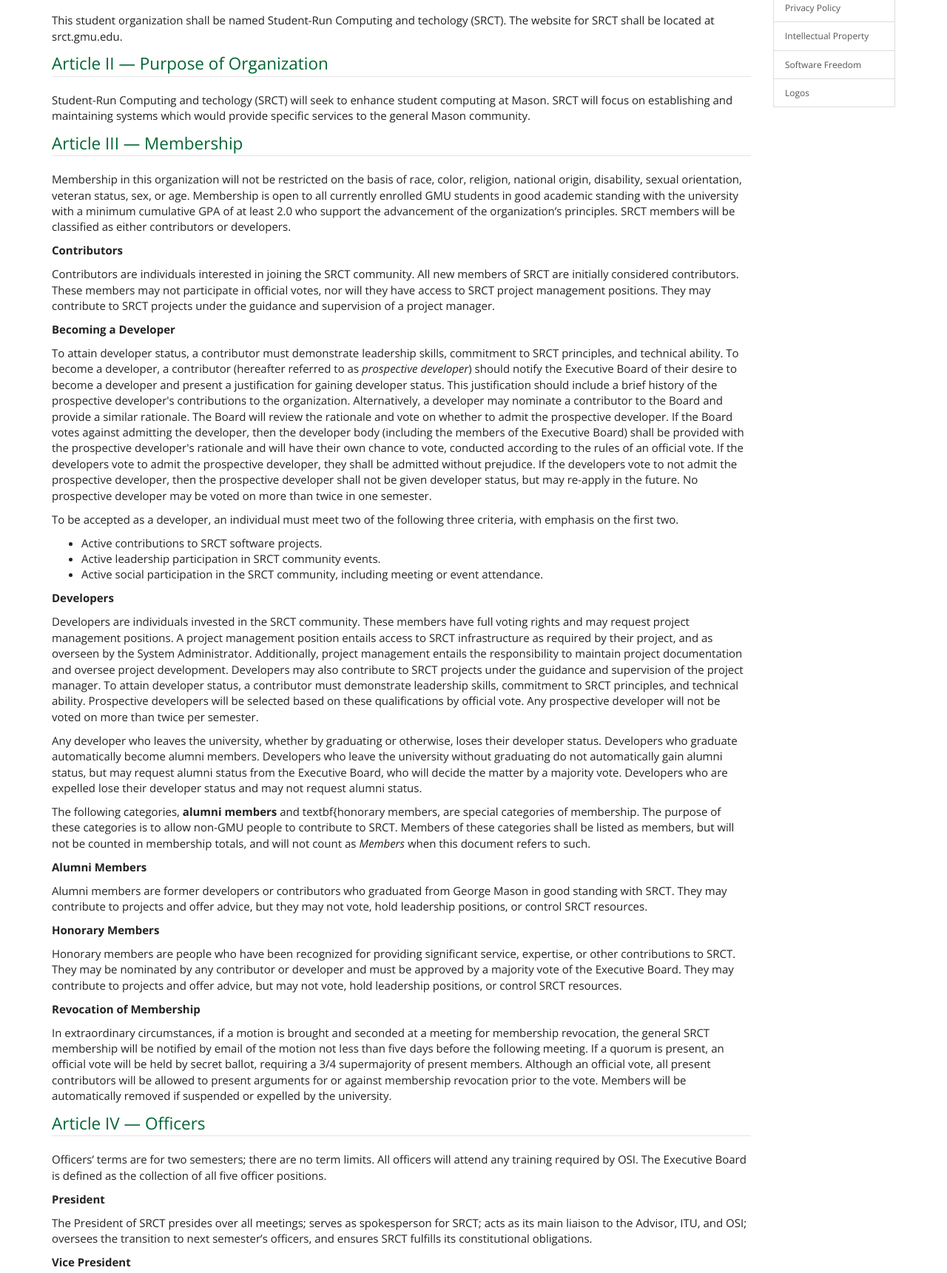
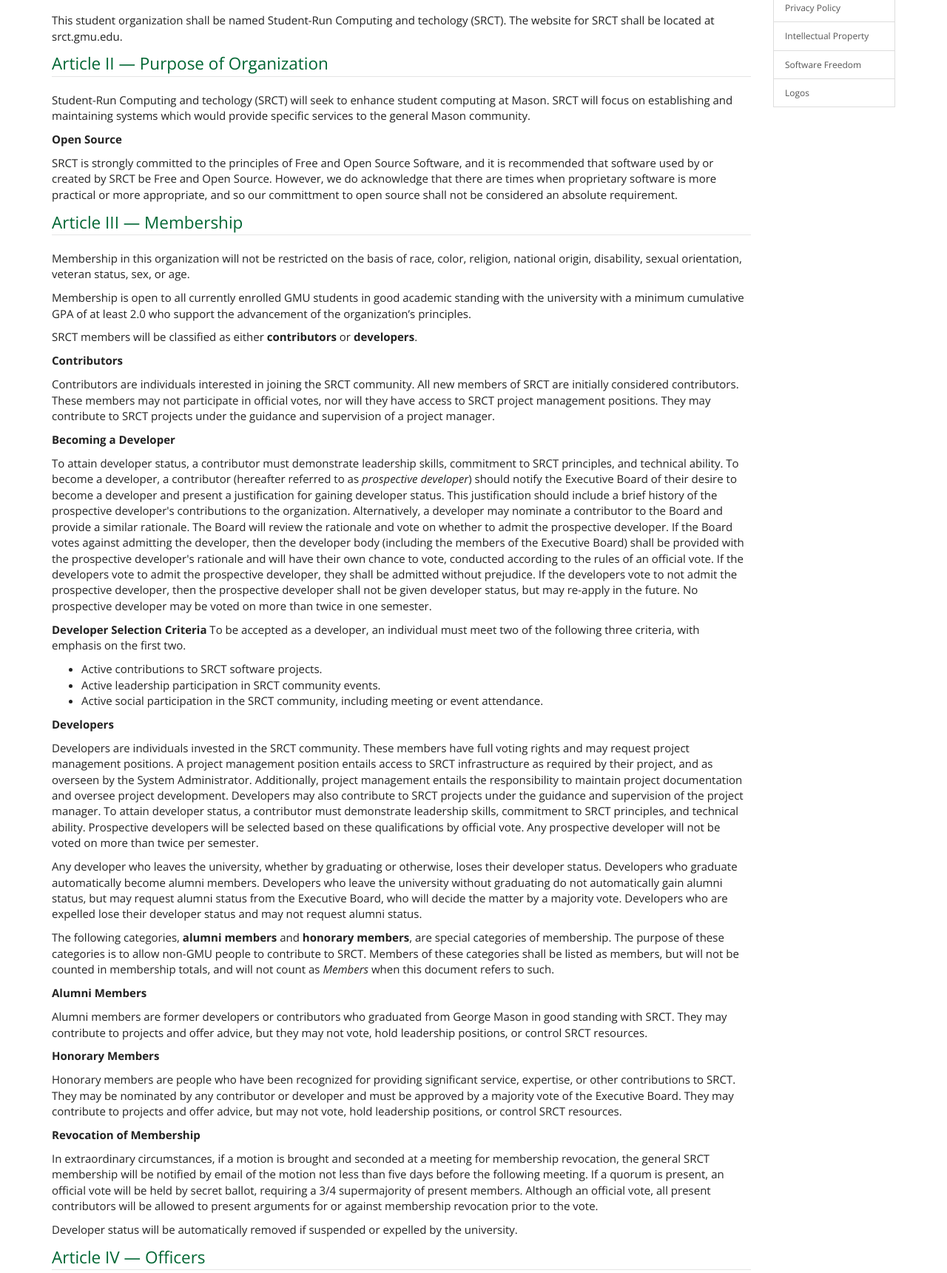
Before and after one commit to srct/srctweb, a Python web app: template srctweb/website/templates/documents/constitution.html in a window 1280 px wide. Shown: the part 210-1931 px from the top of the page at 74% size. Run offline with Jinja, Linux system fonts and the light colour scheme; the template is opened without the code that fills it, so the values that code supplies are empty; some libraries are stand-ins or nearby versions.

Commit message:
added link to constitution from gitlab's ci build artifacts! also noticed some things formatted wrong or missing when comparing side by side with the final rendered pdf

```diff
--- a/srctweb/website/templates/documents/constitution.html
+++ b/srctweb/website/templates/documents/constitution.html
@@ -19,7 +19,7 @@ Constitution
     <p><h4><strong><em>Last updated May 9, 2016</em></strong></h4></p>
     <p><small>review a history of changes on <a href="https://git.gmu.edu/srct/constitution">git.gmu.edu/srct/constitution</a></small></p>
     <p><small>email questions, comments, and suggestions to <em>exec@srct.gmu.edu</em></small></p>
-    <p><small><a href="https://drive.google.com/uc?export=download&id=0BzEh4MeQpxTbb0pDdTc2Q1lpSFE">download PDF</a></small></p>
+    <p><small><a href="https://git.gmu.edu/srct/constitution/builds/1124/artifacts/file/constitution.pdf">download PDF</a></small></p>
     </div>
 
     <legend><a name="ArticleI" href="#ArticleI">Article I — Name of Organization</a></legend>
@@ -30,9 +30,20 @@ Constitution
 
     <p>Student-Run Computing and techology (SRCT) will seek to enhance student computing at Mason. SRCT will focus on establishing and maintaining systems which would provide specific services to the general Mason community.</p>
 
+    <p><strong>Open Source</strong></p>
+
+    <p>SRCT is strongly committed to the principles of Free and Open Source Software, and it is recommended
+that software used by or created by SRCT be Free and Open Source. However, we do acknowledge that
+there are times when proprietary software is more practical or more appropriate, and so our committment
+to open source shall not be considered an absolute requirement.</p>
+
     <legend><a name="ArticleIII" href="#ArticleIII">Article III — Membership</a></legend>
 
-    <p>Membership in this organization will not be restricted on the basis of race, color, religion, national origin, disability, sexual orientation, veteran status, sex, or age. Membership is open to all currently enrolled GMU students in good academic standing with the university with a minimum cumulative GPA of at least 2.0 who support the advancement of the organization’s principles. SRCT members will be classified as either contributors or developers.</p>
+    <p>Membership in this organization will not be restricted on the basis of race, color, religion, national origin, disability, sexual orientation, veteran status, sex, or age.</p>
+
+    <p>Membership is open to all currently enrolled GMU students in good academic standing with the university with a minimum cumulative GPA of at least 2.0 who support the advancement of the organization’s principles.</p>
+
+    <p>SRCT members will be classified as either <strong>contributors</strong> or <strong>developers</strong>.</p>
 
     <p><strong>Contributors</strong></p>
 
@@ -59,7 +70,8 @@ Constitution
        in the future. No prospective developer may be voted on more than twice in
        one semester.</p>
 
-    <p>To be accepted as a developer, an individual must meet two of the
+    <p><strong>Developer Selection Criteria</strong>
+       To be accepted as a developer, an individual must meet two of the
        following three criteria, with emphasis on the first two.</p>
 
     <p><ul>
@@ -82,7 +94,7 @@ Constitution
        alumni status.</p>
 
     <p>The following categories, <strong>alumni members</strong> and
-       </strong>textbf{honorary members</strong>, are special categories of membership. The
+       <strong>honorary members</strong>, are special categories of membership. The
        purpose of these categories is to allow non-GMU people to contribute to
        SRCT. Members of these categories shall be listed as members, but will
        not be counted in membership totals, and will not count as <em>Members</em> when
@@ -105,11 +117,13 @@ Constitution
 
     <p><strong>Revocation of Membership</strong></p>
 
-    <p>In extraordinary circumstances, if a motion is brought and seconded at a meeting for membership revocation, the general SRCT membership will be notified by email of the motion not less than five days before the following meeting. If a quorum is present, an official vote will be held by secret ballot, requiring a 3/4 supermajority of present members. Although an official vote, all present contributors will be allowed to present arguments for or against membership revocation prior to the vote. Members will be automatically removed if suspended or expelled by the university.</p>
+    <p>In extraordinary circumstances, if a motion is brought and seconded at a meeting for membership revocation, the general SRCT membership will be notified by email of the motion not less than five days before the following meeting. If a quorum is present, an official vote will be held by secret ballot, requiring a 3/4 supermajority of present members. Although an official vote, all present contributors will be allowed to present arguments for or against membership revocation prior to the vote.</p>
+
+    <p>Developer status will be automatically removed if suspended or expelled by the university.</p>
 
     <legend><a name="ArticleIV" href="#ArticleIV">Article IV — Officers</a></legend>
 
-    <p>Officers’ terms are for two semesters; there are no term limits. All officers will attend any training required by OSI. The Executive Board is defined as the collection of all five officer positions.</p>
+    <p>Officers’ terms are for two semesters; there are no term limits. All officers will attend any training required by OSI. The <strong>Executive Board</strong> is defined as the collection of all five officer positions.</p>
 
     <p><strong>President</strong></p>
 
@@ -143,15 +157,17 @@ Constitution
 
     <p><strong>Standard Elections</strong></p>
 
-    <p>Elections will be held during the first meeting of March, with the results to come into effect at the start of the following semester. Voting shall be handled in a secret ballot to be counted by the highest ranking member not in contest for any officer position, or if all positions are in contention, then by a quorum of all project managers not directly involved in elections. In the event of a tie, a second round of voting will be held between the top two candidates following the same procedures of the first round. In the event of a further tie, the Advisor will determine the winner.</p>
+    <p>Elections will be held during the first meeting of March, with the results to come into effect at the start of the following semester.</p>
+
+    <p>Voting shall be handled in a secret ballot to be counted by the highest ranking member not in contest for any officer position, or if all positions are in contention, then by a quorum of all project managers not directly involved in elections.</p>
+
+    <p>In the event of a tie, a second round of voting will be held between the top two candidates following the same procedures of the first round. In the event of a further tie, the Advisor will determine the winner.</p>
 
     <p><strong>Special Elections</strong></p>
 
     <p>In event of the resignation of an officer, removal of an officer, or any other situation in which there is a vacant executive position, then an election will be held to fill their position for the remainder of the term following the procedures above.</p>
 
     <legend><a name="ArticleVI" href="#ArticleVI">Article VI — Impeachment or Resignation</a></legend>
-
-    <p><strong>Impeachment or Resignation</strong></p>
 
     <p>While an officer is in an elected position, they must fulfill the
        responsibilities of that position. If an elected officer fails to
```
